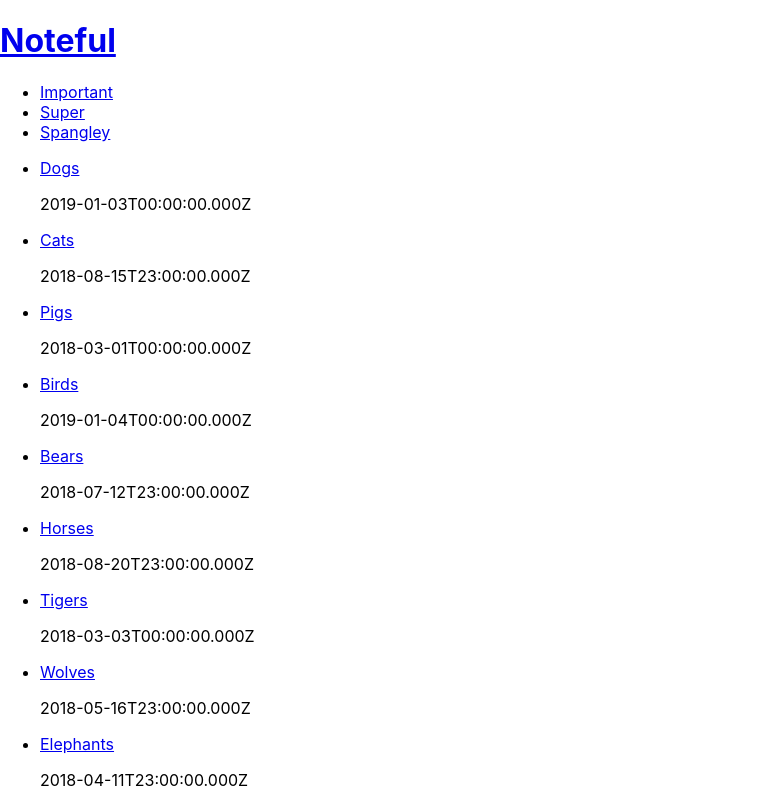
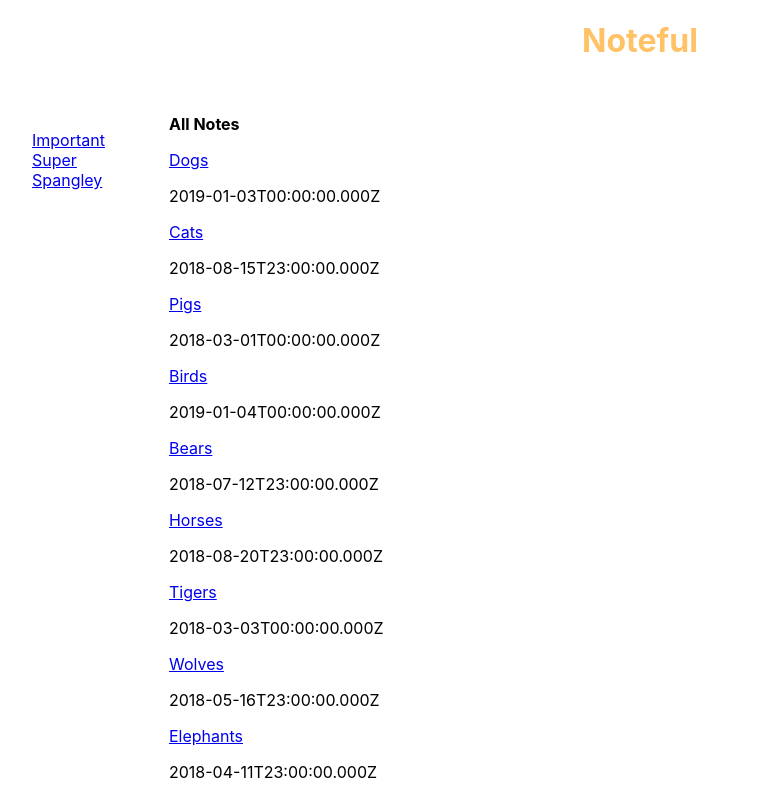
Before and after one commit to thinkful-ei-armadillo/jonathan-chris-noteful-refactor, a React (Create React App) app: page / in a window 1280 px wide. Shown: the top 799 px of the page, without its empty margins (0-759 px from the left). Built offline with nearby package versions, Linux system fonts and the light colour scheme.

Commit message:
finished styling

```diff
--- a/src/App.css
+++ b/src/App.css
@@ -0,0 +1,25 @@
+header a {
+  text-decoration: none;
+  display: block;
+  margin: 0 auto;
+  width: 11em;
+  text-align: center;
+}
+
+header a:link,
+header a:visited { color: rgb(255, 194, 102) }
+
+.notefulContainer {
+  display: flex;
+}
+
+.notefulContainer > div {
+  padding: 2em;
+}
+
+.notefulContainer h4 { margin: 0 }
+
+ul {
+  list-style-type: none;
+  padding: 0;
+}
--- a/src/App.js
+++ b/src/App.js
@@ -24,7 +24,6 @@
     return <Folder folder={folder} notes={this.state.notes} />;
   }
 
-// props.match.params.whatever
   render() {
     return (
       <div className="App">
@@ -34,11 +33,12 @@
           </Link>
         </header>
 
-        <Sidebar state={this.state} setFolder={this.setFolder} />
-
-        <Route exact path='/' render={this.showInitialPage} />
-        <Route path='/note/:noteId' component={Note} />
-        <Route path='/folders/:foldersId' render={this.showFolder} />
+        <div className="notefulContainer">
+          <Sidebar state={this.state} setFolder={this.setFolder} />
+          <Route path='/note/:noteId' component={Note} />
+          <Route path='/folders/:foldersId' render={this.showFolder} />
+          <Route exact path='/' render={this.showInitialPage} />
+        </div>
       </div>
     );
   }
--- a/src/components/Folder.js
+++ b/src/components/Folder.js
@@ -14,10 +14,10 @@
       });
 
     return (
-      <>
-        <div>You selected folder: {this.props.folder.name}</div>
+      <div>
+        <h4>{this.props.folder.name}</h4>
         <ul>{notes}</ul>
-      </>
+      </div>
     )
   }
 }
--- a/src/components/Main.js
+++ b/src/components/Main.js
@@ -18,8 +18,9 @@
     });
 
     return (
-      <main>
+      <div>
+        <h4>All Notes</h4>
         <ul>{notes}</ul>
-      </main>
+      </div>
     );
   }
--- a/src/components/Sidebar.js
+++ b/src/components/Sidebar.js
@@ -9,8 +9,8 @@
 
     render() {
       return (
-        <div>
-          <ul className='FolderList'>
+        <div class='sidebar'>
+          <ul>
             {this.props.state.folders.map(folder =>
               <li key={folder.id}>
                 <Link to={`/folders/${folder.id}`} >
```
